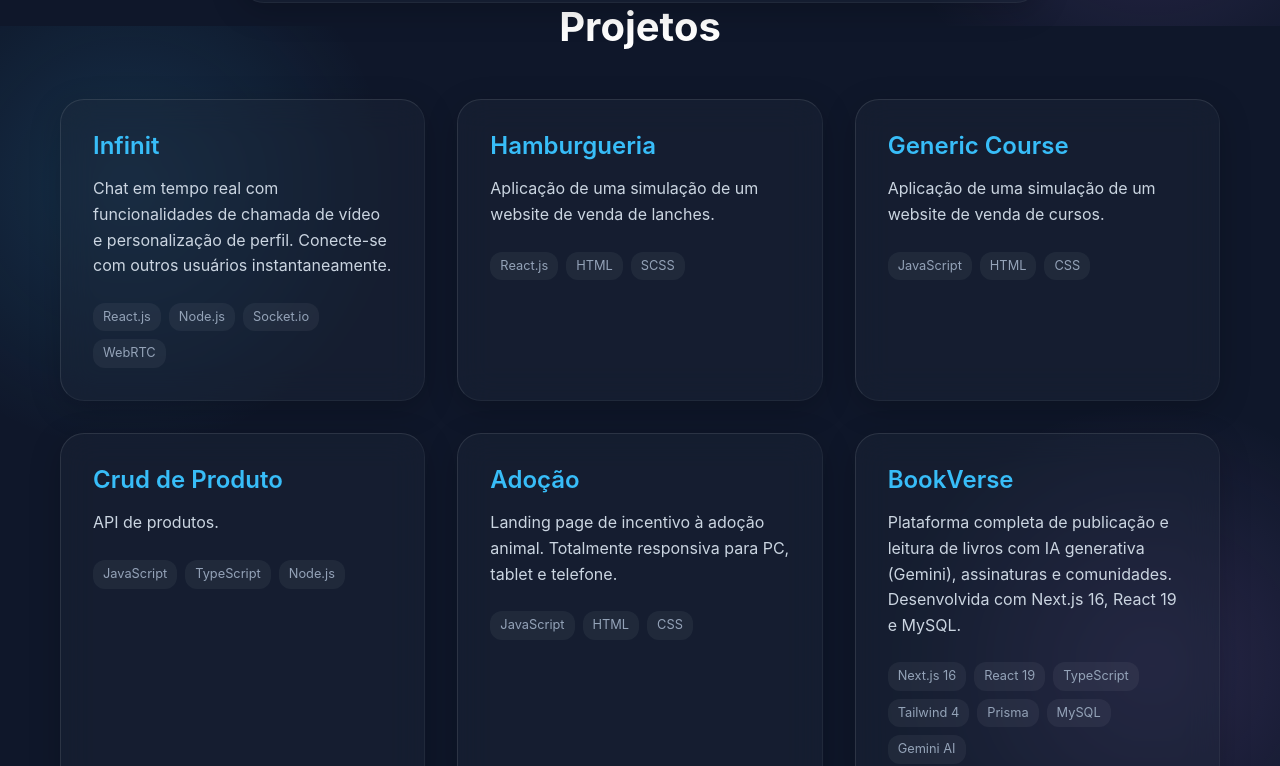
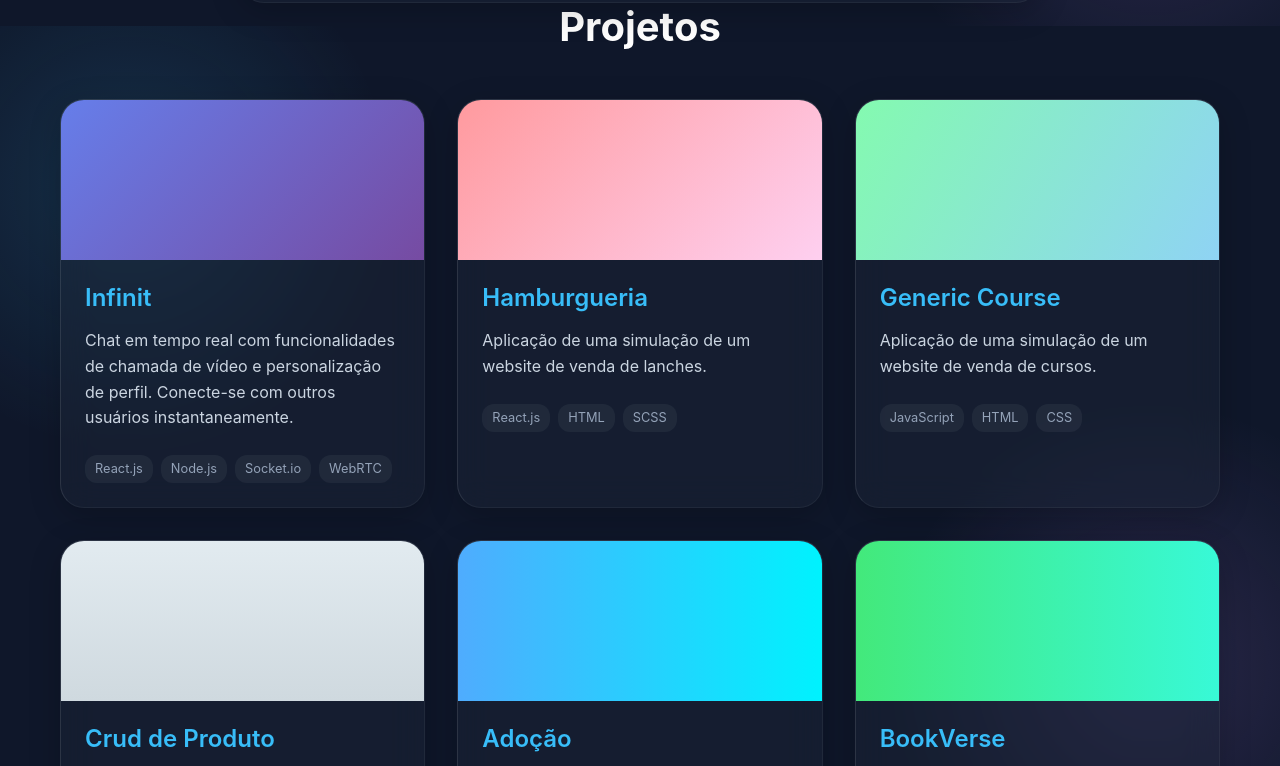
Before and after one commit to amarosilvasouza1/portif-lio_ofc, a React (Vite) app: page / in a window 1280 px wide. Shown: the part 1574-2340 px from the top of the page. Built offline with nearby package versions, Linux system fonts and the light colour scheme.

Commit message:
feat: enhance visuals with typing effect and scroll animations

```diff
--- a/package.json
+++ b/package.json
@@ -10,8 +10,10 @@
     "preview": "vite preview"
   },
   "dependencies": {
+    "framer-motion": "^12.23.24",
     "react": "^19.2.0",
-    "react-dom": "^19.2.0"
+    "react-dom": "^19.2.0",
+    "typewriter-effect": "^2.22.0"
   },
   "devDependencies": {
     "@eslint/js": "^9.39.1",
--- a/src/App.jsx
+++ b/src/App.jsx
@@ -1,4 +1,5 @@
 import React from 'react';
+import { motion } from 'framer-motion';
 import Header from './components/Header';
 import About from './components/About';
 import Skills from './components/Skills';
@@ -13,9 +14,15 @@ function App() {
       <div className="App">
         <Header />
         <main>
-          <About />
-          <Skills />
-          <Education />
+          <SectionReveal>
+            <About />
+          </SectionReveal>
+          <SectionReveal>
+            <Skills />
+          </SectionReveal>
+          <SectionReveal>
+            <Education />
+          </SectionReveal>
           <Projects />
         </main>
         <Footer />
@@ -24,4 +31,18 @@ function App() {
   );
 }
 
+// Simple wrapper for scroll reveal animation
+const SectionReveal = ({ children }) => {
+  return (
+    <motion.div
+      initial={{ opacity: 0, y: 50 }}
+      whileInView={{ opacity: 1, y: 0 }}
+      viewport={{ once: true, margin: "-100px" }}
+      transition={{ duration: 0.8, ease: "easeOut" }}
+    >
+      {children}
+    </motion.div>
+  );
+};
+
 export default App;
--- a/src/components/Header.jsx
+++ b/src/components/Header.jsx
@@ -1,5 +1,6 @@
 import React from 'react';
 import { useLanguage } from '../contexts/useLanguage';
+import Typewriter from 'typewriter-effect';
 
 const Header = () => {
   const { t, setLanguage, language } = useLanguage();
@@ -96,7 +97,14 @@ const Header = () => {
           color: 'var(--primary-color)',
           marginBottom: '2rem'
         }}>
-          {t.hero.title}
+          <Typewriter
+            options={{
+              strings: [t.hero.title, 'Full Stack Developer', 'React Specialist', 'Creative Coder'],
+              autoStart: true,
+              loop: true,
+              deleteSpeed: 50,
+            }}
+          />
         </h2>
 
         <div style={{
--- a/src/components/Projects.css
+++ b/src/components/Projects.css
@@ -15,17 +15,61 @@
     gap: 1.5rem;
   }
 
-  .project-card {
-    padding: 1.5rem;
-  }
+
 }
 
 .project-card {
-  padding: 2rem;
+  padding: 0;
   transition: transform 0.3s ease;
   cursor: pointer;
   display: block;
   text-decoration: none;
+  overflow: hidden;
+  height: 100%;
+  display: flex;
+  flex-direction: column;
+}
+
+.project-image-placeholder {
+  height: 160px;
+  width: 100%;
+  position: relative;
+  overflow: hidden;
+}
+
+.view-project-overlay {
+  position: absolute;
+  top: 0;
+  left: 0;
+  width: 100%;
+  height: 100%;
+  background: rgba(0, 0, 0, 0.5);
+  display: flex;
+  align-items: center;
+  justify-content: center;
+  opacity: 0;
+  transition: opacity 0.3s ease;
+}
+
+.project-card:hover .view-project-overlay {
+  opacity: 1;
+}
+
+.view-project-overlay span {
+  color: white;
+  font-weight: 600;
+  padding: 8px 16px;
+  border: 1px solid rgba(255, 255, 255, 0.5);
+  border-radius: 20px;
+  background: rgba(255, 255, 255, 0.1);
+  backdrop-filter: blur(4px);
+}
+
+.project-content {
+  padding: 1.5rem;
+  flex: 1;
+  display: flex;
+  flex-direction: column;
 }
 
 .project-card:hover {
--- a/src/components/Projects.jsx
+++ b/src/components/Projects.jsx
@@ -1,5 +1,6 @@
 import React from 'react';
 import { useLanguage } from '../contexts/useLanguage';
+import { motion } from 'framer-motion';
 import './Projects.css';
 
 const Projects = () => {
@@ -10,53 +11,96 @@ const Projects = () => {
       title: "Infinit",
       description: t.projects.infinit,
       tech: ["React.js", "Node.js", "Socket.io", "WebRTC"],
-      link: "https://infinit-ofc.vercel.app"
+      link: "https://infinit-ofc.vercel.app",
+      gradient: "linear-gradient(135deg, #667eea 0%, #764ba2 100%)"
     },
     {
       title: "Hamburgueria",
       description: t.projects.hamburgueria,
       tech: ["React.js", "HTML", "SCSS"],
-      link: "https://react-entrega-s3-template-hamburgueria-amaro-silva.vercel.app/"
+      link: "https://react-entrega-s3-template-hamburgueria-amaro-silva.vercel.app/",
+      gradient: "linear-gradient(135deg, #ff9a9e 0%, #fecfef 99%, #fecfef 100%)"
     },
     {
       title: "Generic Course",
       description: t.projects.generic,
       tech: ["JavaScript", "HTML", "CSS"],
-      link: "https://kenzie-academy-brasil-developers.github.io/m2-site-instituciona-generico_AmaroSilva/"
+      link: "https://kenzie-academy-brasil-developers.github.io/m2-site-instituciona-generico_AmaroSilva/",
+      gradient: "linear-gradient(120deg, #84fab0 0%, #8fd3f4 100%)"
     },
     {
       title: "Crud de Produto",
       description: t.projects.crud,
       tech: ["JavaScript", "TypeScript", "Node.js"],
-      link: "https://github.com/Kenzie-Academy-Brasil-Developers/m4-template-entrega1_Amao-silva"
+      link: "https://github.com/Kenzie-Academy-Brasil-Developers/m4-template-entrega1_Amao-silva",
+      gradient: "linear-gradient(to top, #cfd9df 0%, #e2ebf0 100%)"
     },
     {
       title: "Adoção",
       description: t.projects.adopcao,
       tech: ["JavaScript", "HTML", "CSS"],
-      link: "https://ado-ao.vercel.app/"
+      link: "https://ado-ao.vercel.app/",
+      gradient: "linear-gradient(to right, #4facfe 0%, #00f2fe 100%)"
     },
     {
       title: "BookVerse",
       description: t.projects.bookverse,
       tech: ["Next.js 16", "React 19", "TypeScript", "Tailwind 4", "Prisma", "MySQL", "Gemini AI"],
-      link: "https://bookverse-red.vercel.app"
+      link: "https://bookverse-red.vercel.app",
+      gradient: "linear-gradient(to right, #43e97b 0%, #38f9d7 100%)"
     }
   ];
 
+  const container = {
+    hidden: { opacity: 0 },
+    show: {
+      opacity: 1,
+      transition: {
+        staggerChildren: 0.2
+      }
+    }
+  };
+
+  const item = {
+    hidden: { opacity: 0, y: 20 },
+    show: { opacity: 1, y: 0 }
+  };
+
   return (
     <section id="projects" className="container">
-      <h2 className="projects-title">{t.projects.title}</h2>
+      <motion.h2
+        className="projects-title"
+        initial={{ opacity: 0, y: -20 }}
+        whileInView={{ opacity: 1, y: 0 }}
+        viewport={{ once: true }}
+        transition={{ duration: 0.5 }}
+      >
+        {t.projects.title}
+      </motion.h2>
 
-      <div className="projects-grid">
+      <motion.div
+        className="projects-grid"
+        variants={container}
+        initial="hidden"
+        whileInView="show"
+        viewport={{ once: true }}
+      >
         {projects.map((project, index) => (
-          <a
+          <motion.a
             key={index}
             href={project.link}
             target="_blank"
             rel="noopener noreferrer"
             className="glass-panel project-card"
+            variants={item}
+            whileHover={{ y: -10, transition: { duration: 0.2 } }}
           >
+            <div className="project-image-placeholder" style={{ background: project.gradient }}>
+              <div className="view-project-overlay">
+                <span>View Project</span>
+              </div>
+            </div>
+            <div className="project-content">
               <h3 className="project-name">{project.title}</h3>
               <p className="project-description">{project.description}</p>
               <div className="tech-stack">
@@ -66,9 +110,10 @@ const Projects = () => {
                   </span>
                 ))}
               </div>
-          </a>
+            </div>
+          </motion.a>
         ))}
-      </div>
+      </motion.div>
     </section>
   );
 };
```
Also changed, not shown: 1 other file (tests, documents, lock files or other folders). Lines whose indentation alone changed are shown as unchanged.
